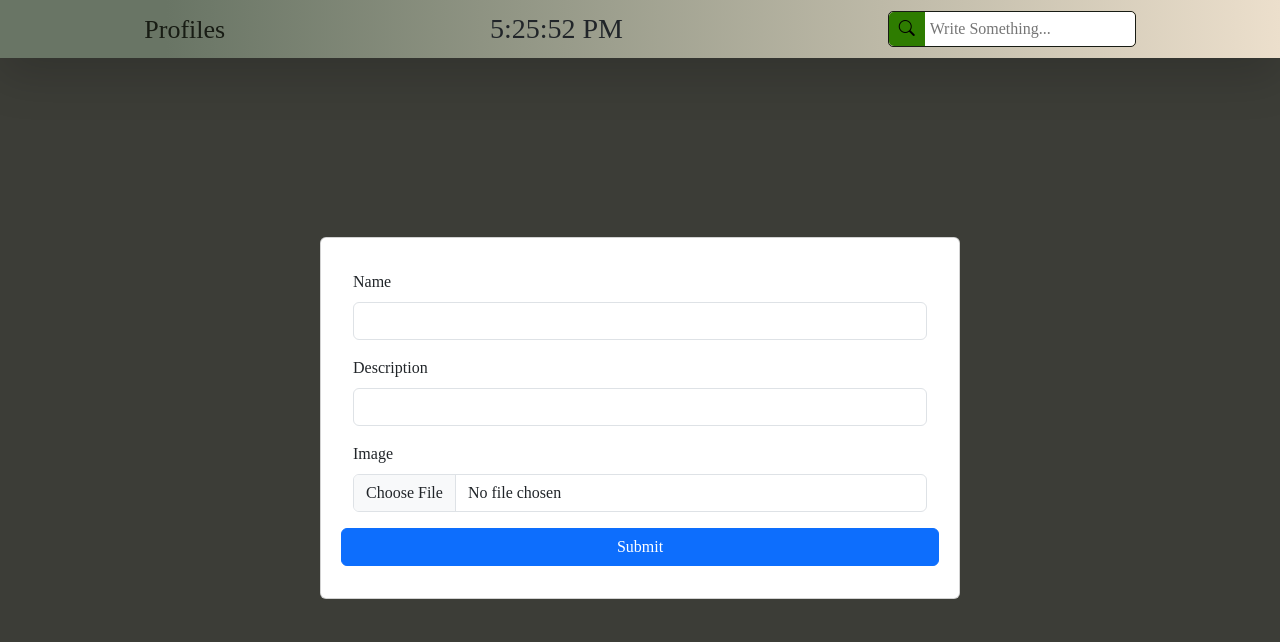
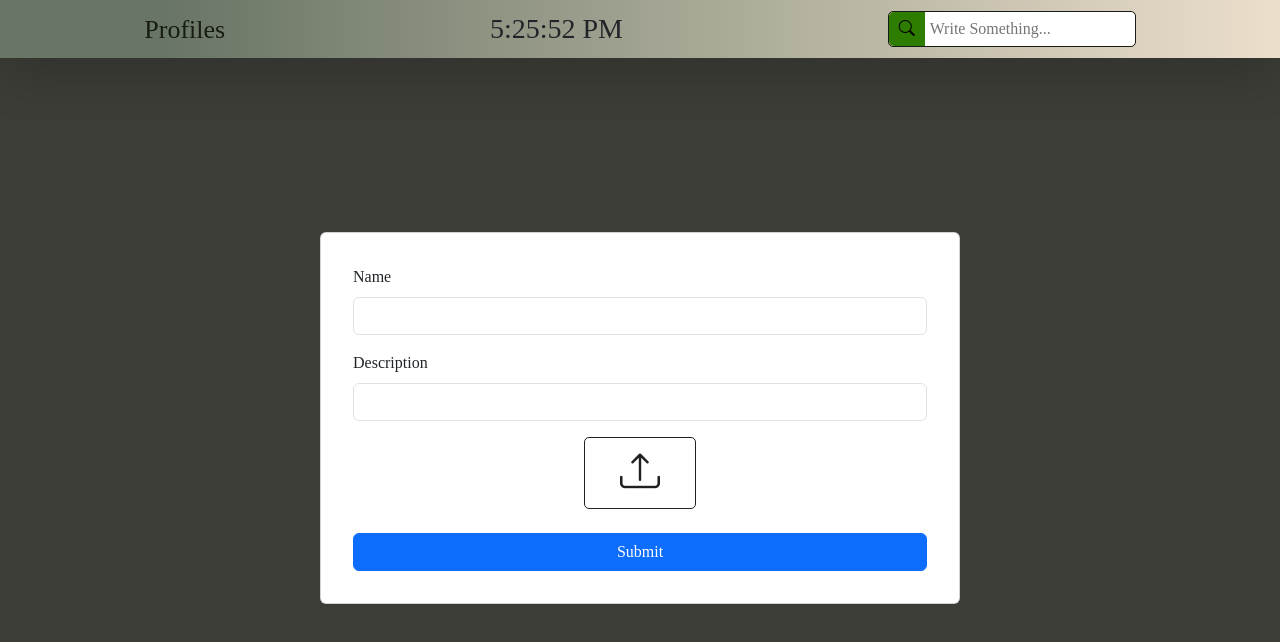
Before and after one commit to rex-vero/profiles-react, a React (Create React App) app: page /add in a window 1280 px wide. Shown: the top 642 px of the page. Built offline with nearby package versions, Linux system fonts and the light colour scheme; a web font is replaced by a local one.

Commit message:
add form ui updated

```diff
--- a/src/assets/css/Profile.module.css
+++ b/src/assets/css/Profile.module.css
@@ -7,3 +7,18 @@
     height: 30vh;
     object-fit: contain;
 }
+
+.btn {
+    border: 1px rgb(32, 32, 32) solid;
+    color: rgb(32, 32, 32);
+    padding: 5px 35px;
+    border-radius: 5px;
+    cursor: pointer;
+    transition: .2s;
+}
+
+.btn:hover {
+    scale: 1.1;
+    border: 1px rgb(0, 0, 0) solid;
+    color: rgb(0, 0, 0);
+}
--- a/src/pages/Add.js
+++ b/src/pages/Add.js
@@ -47,7 +47,7 @@ const Add = () => {
     return (
         <div className={`d-flex justify-content-center align-items-center ${styles.vh90}`}>
             <div className="container-fluid card p-3 col-6">
-                <form className="row align-items-center p-3" onSubmit={handleAdd}>
+                <form className="d-flex flex-column p-3" onSubmit={handleAdd}>
                     <div className="mb-3">
                         <label htmlFor="title" className="form-label">Name</label>
                         <input type="text" className="form-control" id="title" name="title" />
@@ -56,9 +56,9 @@ const Add = () => {
                         <label htmlFor="text" className="form-label">Description</label>
                         <input type="text" className="form-control" name="text" id="text" />
                     </div>
-                    <div className="mb-3">
-                        <label htmlFor="img" className="form-label">Image</label>
-                        <input type="file" onChange={handleImg} className="form-control" name="img" id="img" />
+                    <div className="mb-3 align-self-center">
+                        <label htmlFor="img" className={`form-label bi bi-upload fs-1 align-self-center ${styles.btn}`}></label>
+                        <input type="file" onChange={handleImg} className="form-control d-none" name="img" id="img" />
                     </div>
                     {photo && (
                         <div className="mb-3">
```
